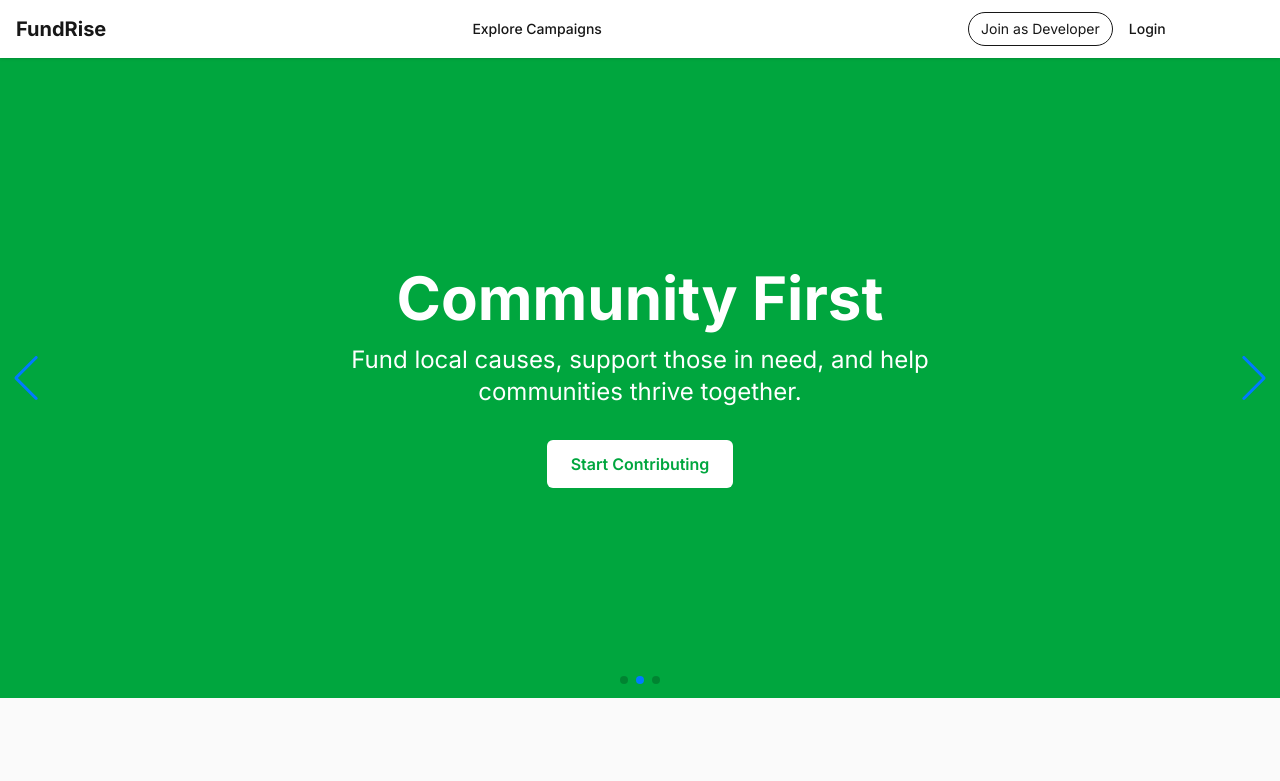
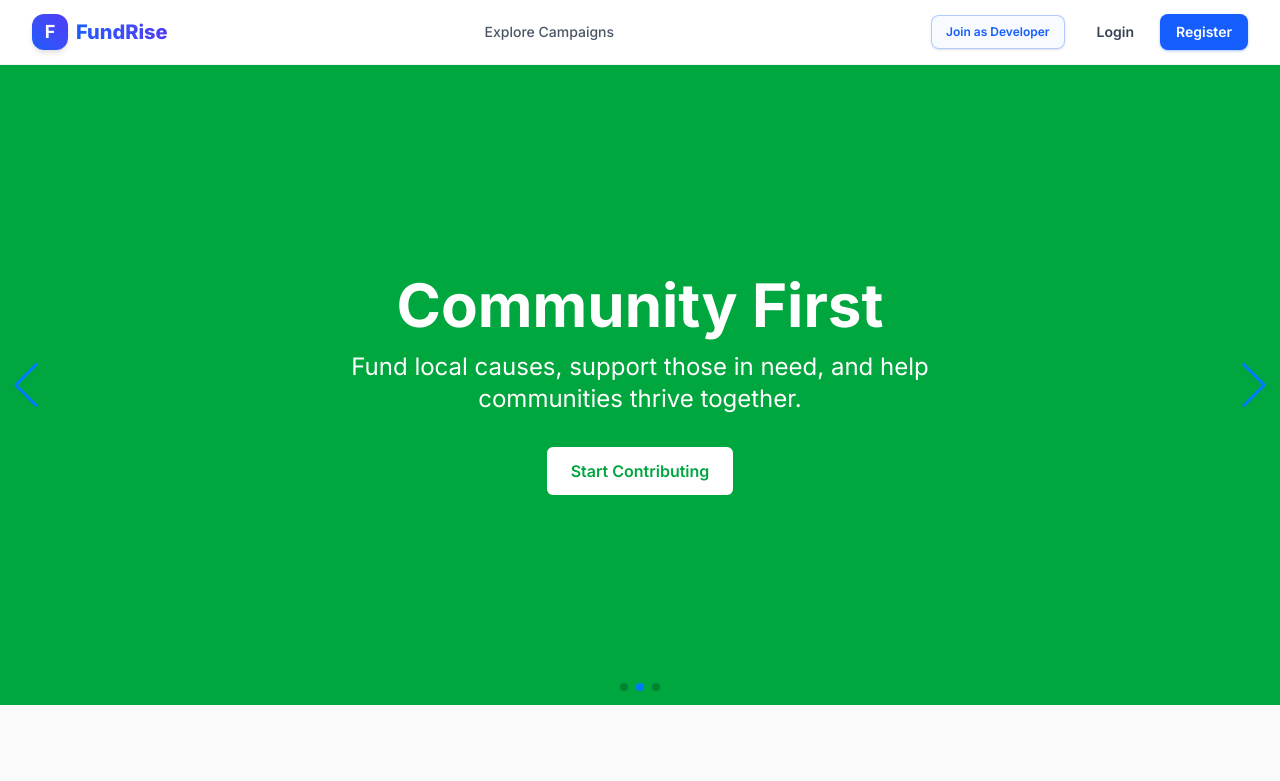
Before and after one commit to afjalhossain31/CrowdFunding-Platform, a Next.js app: page / in a window 1280 px wide. Shown: the top 781 px of the page. Built offline with nearby package versions, Linux system fonts and the light colour scheme; no server answers.

Commit message:
Modify navbar

```diff
--- a/src/components/Navbar.jsx
+++ b/src/components/Navbar.jsx
@@ -18,51 +18,80 @@ export default function Navbar() {
   }, [user]);
 
   return (
-    <nav className="sticky top-0 z-50 bg-white/90 backdrop-blur shadow-sm">
-      <div className="max-w-7xl mx-auto flex items-center justify-between px-4 py-3">
-        <Link href="/" className="text-xl font-bold text-primary">
-          FundRise
+    <nav className="sticky top-0 z-50 bg-white/80 dark:bg-zinc-900/80 backdrop-blur-md border-b border-gray-100 dark:border-zinc-800 transition-colors">
+      <div className="max-w-7xl mx-auto flex items-center justify-between px-4 sm:px-6 lg:px-8 h-16">
+
+        {/* Brand Logo */}
+        <Link href="/" className="flex items-center gap-2 group">
+          <div className="w-9 h-9 rounded-xl bg-gradient-to-tr from-blue-600 to-indigo-600 flex items-center justify-center text-white font-bold text-lg shadow-md group-hover:scale-105 transition-transform">
+            F
+          </div>
+          <span className="text-xl font-extrabold bg-gradient-to-r from-blue-600 to-indigo-600 bg-clip-text text-transparent">
+            FundRise
+          </span>
         </Link>
 
-        <div className="hidden md:flex items-center gap-6 text-sm font-medium">
-          <Link href="/explore-campaigns">Explore Campaigns</Link>
-          {user && <Link href="/dashboard">Dashboard</Link>}
+        {/* Navigation Links */}
+        <div className="hidden md:flex items-center gap-8 text-sm font-medium text-gray-600 dark:text-gray-300">
+          <Link href="/explore-campaigns" className="hover:text-blue-600 dark:hover:text-blue-400 transition-colors">
+            Explore Campaigns
+          </Link>
+          {user && (
+            <Link href="/dashboard" className="hover:text-blue-600 dark:hover:text-blue-400 transition-colors">
+              Dashboard
+            </Link>
+          )}
         </div>
 
+        {/* Right Actions / User Profile */}
         <div className="flex items-center gap-4">
           <a
             href="https://github.com/your-username/crowdfunding-client"
             target="_blank"
             rel="noreferrer"
-            className="hidden sm:block text-sm px-3 py-1.5 rounded-full border border-primary text-primary hover:bg-primary hover:text-white transition"
+            className="hidden sm:inline-flex items-center text-xs font-semibold px-3.5 py-2 rounded-lg border border-blue-600/30 text-blue-600 dark:text-blue-400 bg-blue-50/50 dark:bg-blue-950/30 hover:bg-blue-600 hover:text-white transition-all shadow-sm"
           >
             Join as Developer
           </a>
 
           {user ? (
             <div className="flex items-center gap-3">
-              <span className="text-sm font-semibold text-accent">{credits} credits</span>
+              {/* Credits Badge */}
+              <div className="hidden sm:flex items-center gap-1.5 px-3 py-1 rounded-full bg-emerald-50 dark:bg-emerald-950/40 border border-emerald-200 dark:border-emerald-800 text-emerald-700 dark:text-emerald-400 text-xs font-bold shadow-xs">
+                <span>⚡</span>
+                <span>{credits} credits</span>
+              </div>
+
               <NotificationBell />
-              <img
-                src={user.photoURL || "https://i.ibb.co/2Y0hN8k/avatar.png"}
-                alt="profile"
-                className="w-9 h-9 rounded-full object-cover border-2 border-primary"
-              />
+
+              {/* User Profile Image */}
+              <div className="relative group">
+                <img
+                  src={user.photoURL || "https://i.ibb.co/2Y0hN8k/avatar.png"}
+                  alt="profile"
+                  className="w-10 h-10 rounded-full object-cover ring-2 ring-blue-600/50 p-0.5 shadow-sm"
+                />
+              </div>
+
+              {/* Logout Button */}
               <button
                 onClick={logout}
-                className="text-sm px-3 py-1.5 rounded-full bg-gray-100 hover:bg-gray-200 transition"
+                className="text-xs font-semibold px-3.5 py-2 rounded-lg bg-gray-100 hover:bg-red-50 hover:text-red-600 dark:bg-zinc-800 dark:hover:bg-red-950/50 dark:hover:text-red-400 transition-all text-gray-700 dark:text-gray-300 shadow-xs"
               >
                 Logout
               </button>
             </div>
           ) : (
-            <div className="flex items-center gap-3">
-              <Link href="/login" className="text-sm font-medium">
+            <div className="flex items-center gap-2.5">
+              <Link
+                href="/login"
+                className="text-sm font-semibold px-4 py-2 text-gray-700 dark:text-gray-200 hover:text-blue-600 dark:hover:text-blue-400 transition-colors"
+              >
                 Login
               </Link>
               <Link
                 href="/register"
-                className="text-sm px-4 py-1.5 rounded-full bg-primary text-white hover:opacity-90 transition"
+                className="text-sm font-semibold px-4 py-2 rounded-lg bg-blue-600 text-white hover:bg-blue-700 active:scale-95 transition-all shadow-sm shadow-blue-600/30"
               >
                 Register
               </Link>
```
